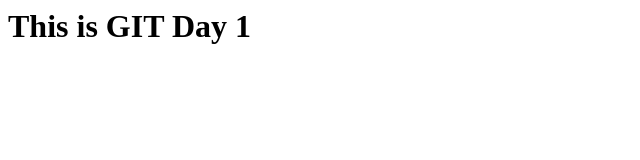
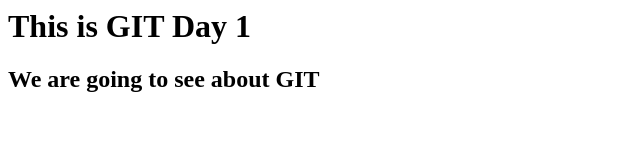
Before and after one commit to greensguna7/nissan-dev, a plain HTML site: page index.html in a window 1280 px wide. Shown: the whole page, without its empty margins (0-640 px from the left). Drawn offline with Linux system fonts and the light colour scheme.

Commit message:
Second Commit

```diff
--- a/index.html
+++ b/index.html
@@ -1,3 +1,4 @@
 <html>
 <h1>This is GIT Day 1</h1>
+<h2>We are going to see about GIT </h2>
 </html>
```
